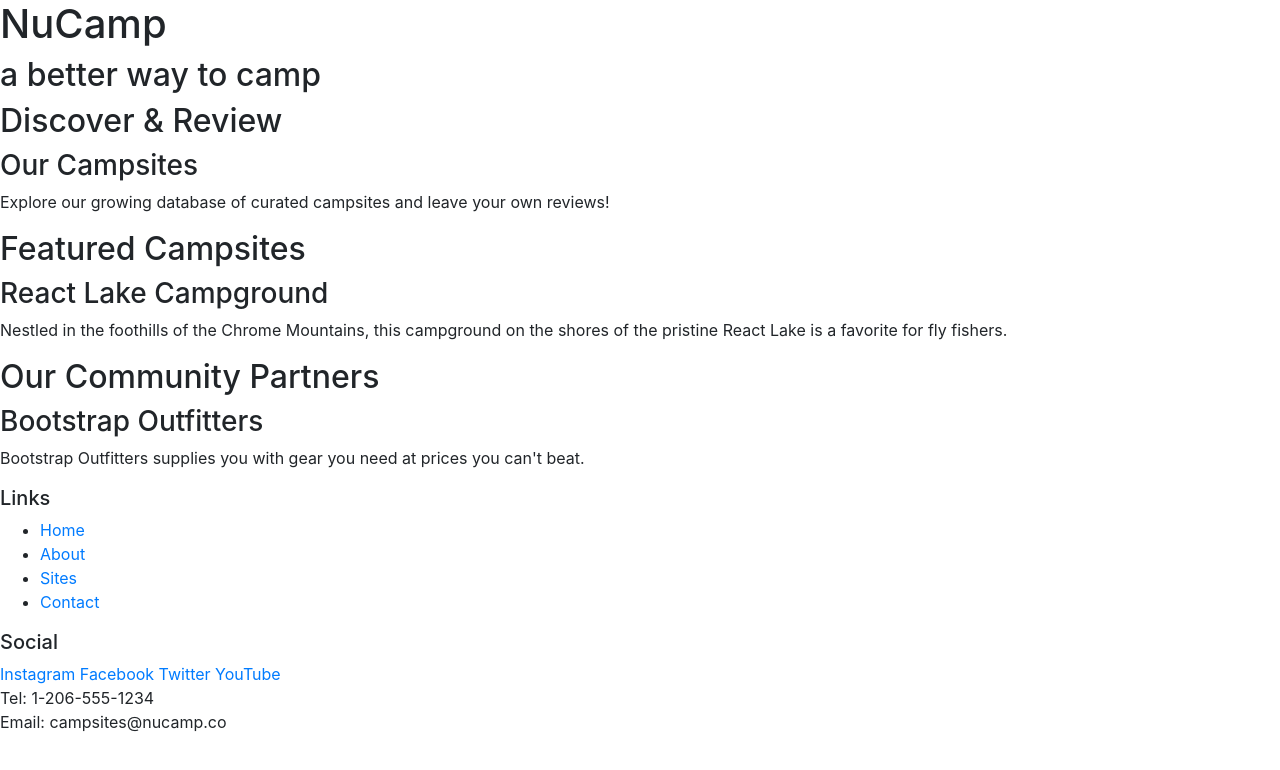
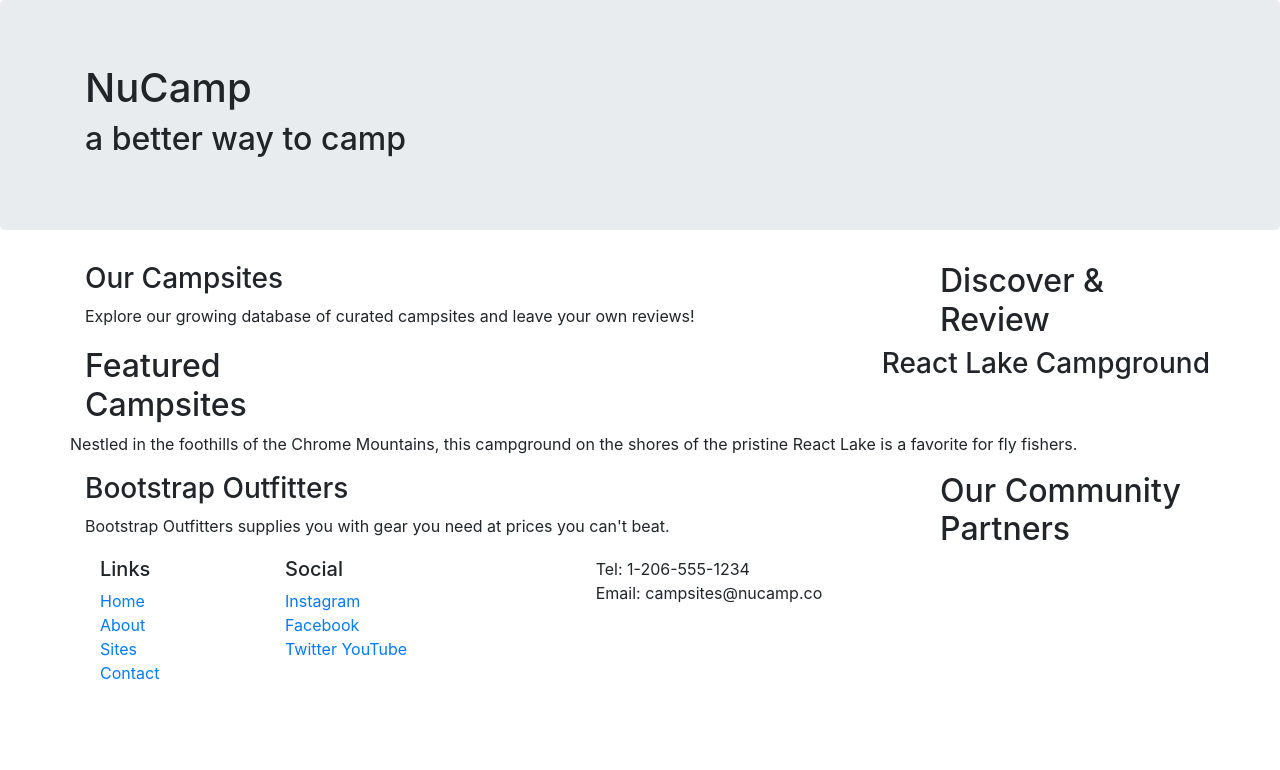
Before and after one commit to NerdyDiva/nucamp-bootstrap, a website: page index.html in a window 1280 px wide. Drawn offline with nearby package versions, Linux system fonts and the light colour scheme.

Commit message:
Add files via upload

```diff
--- a/index.html
+++ b/index.html
@@ -13,51 +13,76 @@
 
 <body>
 
-    <header>
-        <div>
+    <header class="jumbotron">
+        <div class="container">
+            <div class="row">
+                <div class="col">
                     <h1>NuCamp</h1>
                     <h2>a better way to camp</h2>
                 </div>
+            </div>
+        </div>
     </header>
 
-    <div>
+    <div class="container">
+        <div class="row">
+            <div class="col-sm-4 order-sm-last col-md-3">
                 <h2>Discover & Review</h2>
+            </div>
+        <div class="col">
             <h3>Our Campsites</h3>
             <p>Explore our growing database of curated campsites and leave your own reviews!</p>
         </div>
+     </div>
 
-    <div>
+        <div class="row">
+            <div class="col-sm-4 col-md-3">
                 <h2>Featured Campsites</h2>
+            </div>
+                <div class="col"></div>
                 <h3>React Lake Campground</h3>
                 <p>Nestled in the foothills of the Chrome Mountains, this campground on the shores of the pristine React Lake is a favorite for fly fishers.</p>
+
         </div>
 
         <div>
+
+        <div class="row">
+            <div class="col-sm-4 order-sm-last col-md-3">
                 <h2>Our Community Partners</h2>
+            </div>
+            <div class="col">
                 <h3>Bootstrap Outfitters</h3>
                 <p>Bootstrap Outfitters supplies you with gear you need at prices you can't beat.</p>
             </div>
-
+    </div>
     <footer>
-        <div>
+        <div class="container">
+            <div class="row">
+                <div class="col-4 col-sm-2" offset-1>
                 <h5>Links</h5>
-            <ul>
+                <ul class="list-unstyled">
                     <li><a href="#">Home</a></li>
                     <li><a href="#">About</a></li>
                     <li><a href="#">Sites</a></li>
                     <li><a href="#">Contact</a></li>
                 </ul>
                 </div>
+
             <div>
+                <div class="col-6 ocl-sm-5">
                     <h5>Social</h5>
                     <a href="http://instagram.com/">Instagram</a>
                     <a href="http://facebook.com/">Facebook</a>
                     <a href="http://twitter.com/">Twitter</a>
                     <a href="http://youtube.com/">YouTube</a>
                 </div>
-        <div>
+            </div>
+        <div class="col-sm-4">
             Tel: 1-206-555-1234<br />
             Email: campsites@nucamp.co
+            </div>
+        </div>
     </div>
     </footer>
 <!-- jQuery must come first, then Popper.js, then the Bootstrap JavaScript plugins.-->
```
Lines whose indentation alone changed are shown as unchanged.
